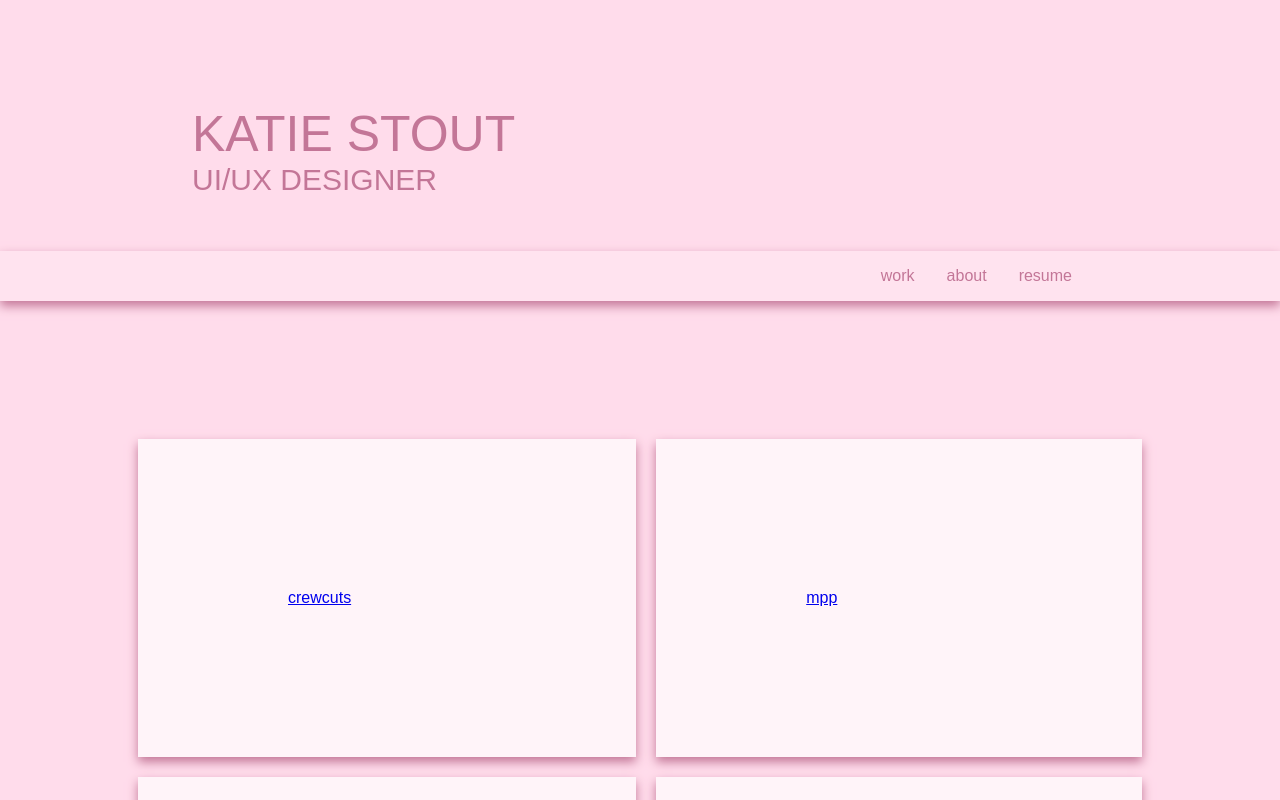
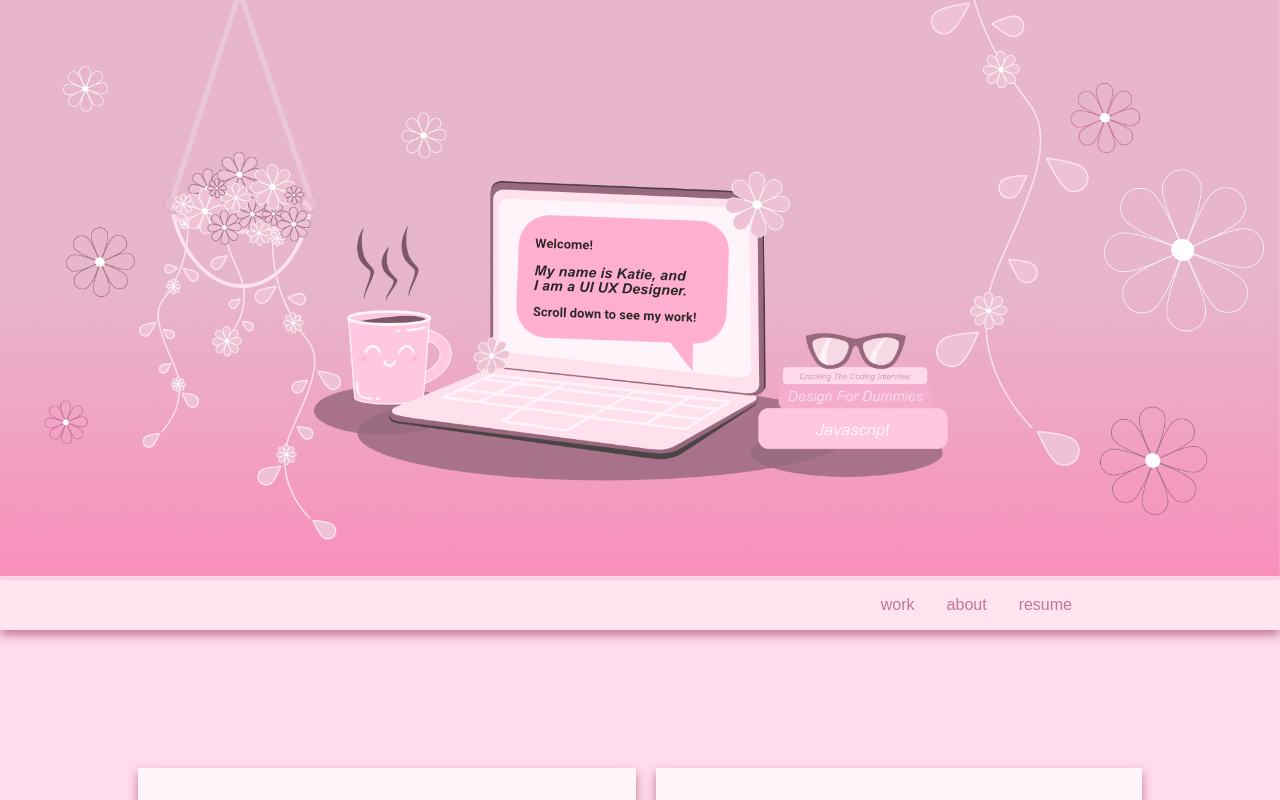
Before and after one commit to katherinestout/portfolio.stout, a React (Create React App) app in the folder portfolio/: page /work in a window 1280 px wide. Shown: the top 800 px of the page. Built offline with nearby package versions, Linux system fonts and the light colour scheme; a web font is replaced by a local one.

Commit message:
header graphic

```diff
--- a/portfolio/src/components/header/Header.js
+++ b/portfolio/src/components/header/Header.js
@@ -1,10 +1,13 @@
 import styles from "./header.scss";
+import headerGraphic from "./../../svg/headerGraphic.png";
 
 const Header = () => (
   <div className={styles}>
+    <img src={headerGraphic} alt="headerGraphic" className="headerGraphic"/>
     <header>
-      <h1>Katie Stout</h1>
-      <h2>UI/UX Designer </h2>
+      {/* <h1>Katie Stout</h1>
+      <h2>UI/UX Designer </h2> */}
+
     </header>
   </div>
 );
--- a/portfolio/src/components/header/header.scss
+++ b/portfolio/src/components/header/header.scss
@@ -1,28 +1,30 @@
 @import "./../../global/sass/colors";
 
-header {
-    line-height: 80%;
-    // position: absolute;
-    top: 0;
-    left: 0;
-    margin-left: 15%;
-    margin-top: 10%;
-    margin-bottom: 5%;
-    // width: 100%;
-    // overflow: hidden;
-    // margin: 5px;
-    // position: absolute;
-    h1 {
-        color: $main-shadow;;
-        text-transform: uppercase;
-        font-weight: 1;
-        font-size: 50px;
-    }
+.headerGraphic {
+    width: 100%;
+    max-height: 1000px;
+}
 
-    h2 {
-        color: $main-shadow;
-        text-transform: uppercase;
-        font-weight: 1;
-        font-size: 30px;
-    }
-}
+// header {
+//     line-height: 80%;
+
+//     top: 0;
+//     left: 0;
+//     // margin-left: 15%;
+//     // margin-top: 10%;
+//     // margin-bottom: 5%;
+
+//     h1 {
+//         color: $main-shadow;;
+//         text-transform: uppercase;
+//         font-weight: 1;
+//         font-size: 50px;
+//     }
+
+//     h2 {
+//         color: $main-shadow;
+//         text-transform: uppercase;
+//         font-weight: 1;
+//         font-size: 30px;
+//     }
+// }
```
Also changed, not shown: portfolio/src/svg/headerGraphic.png (added).
